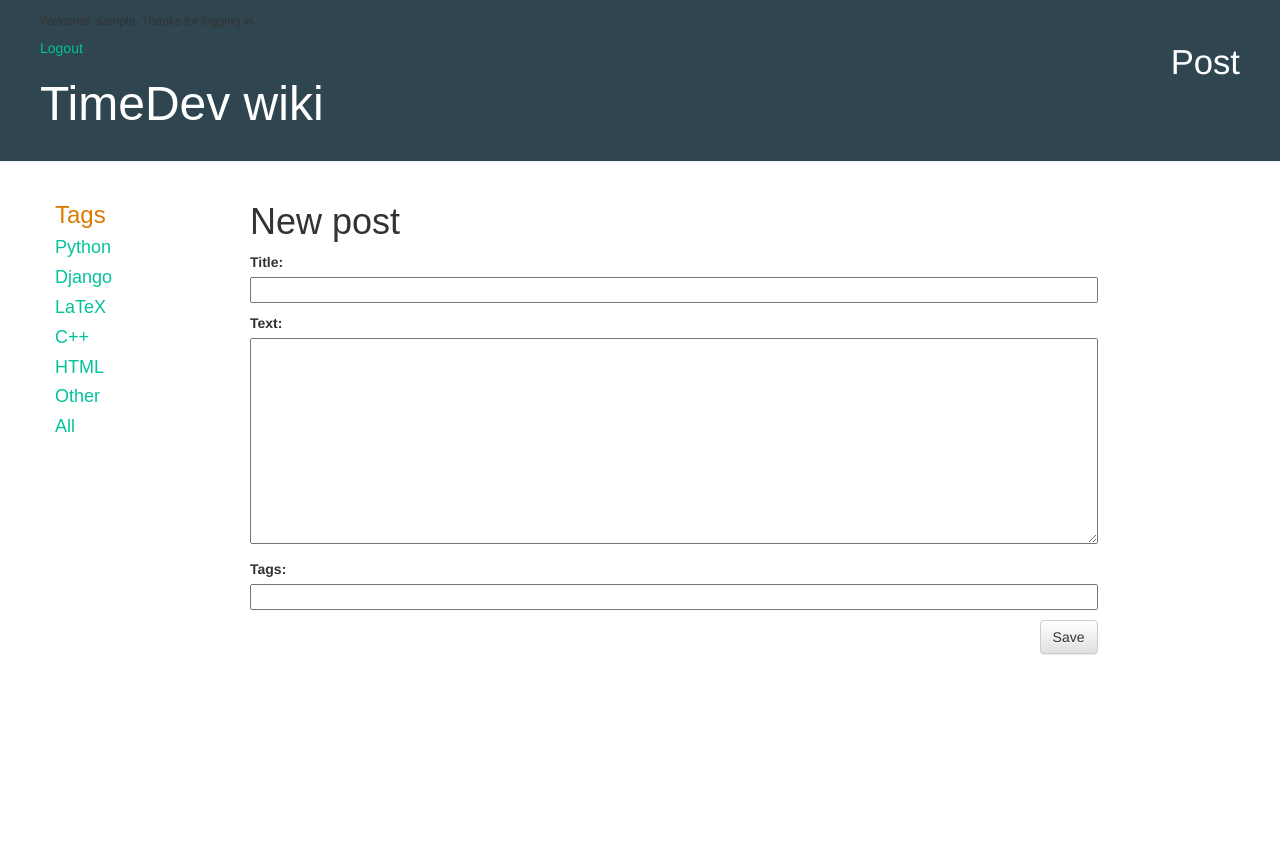
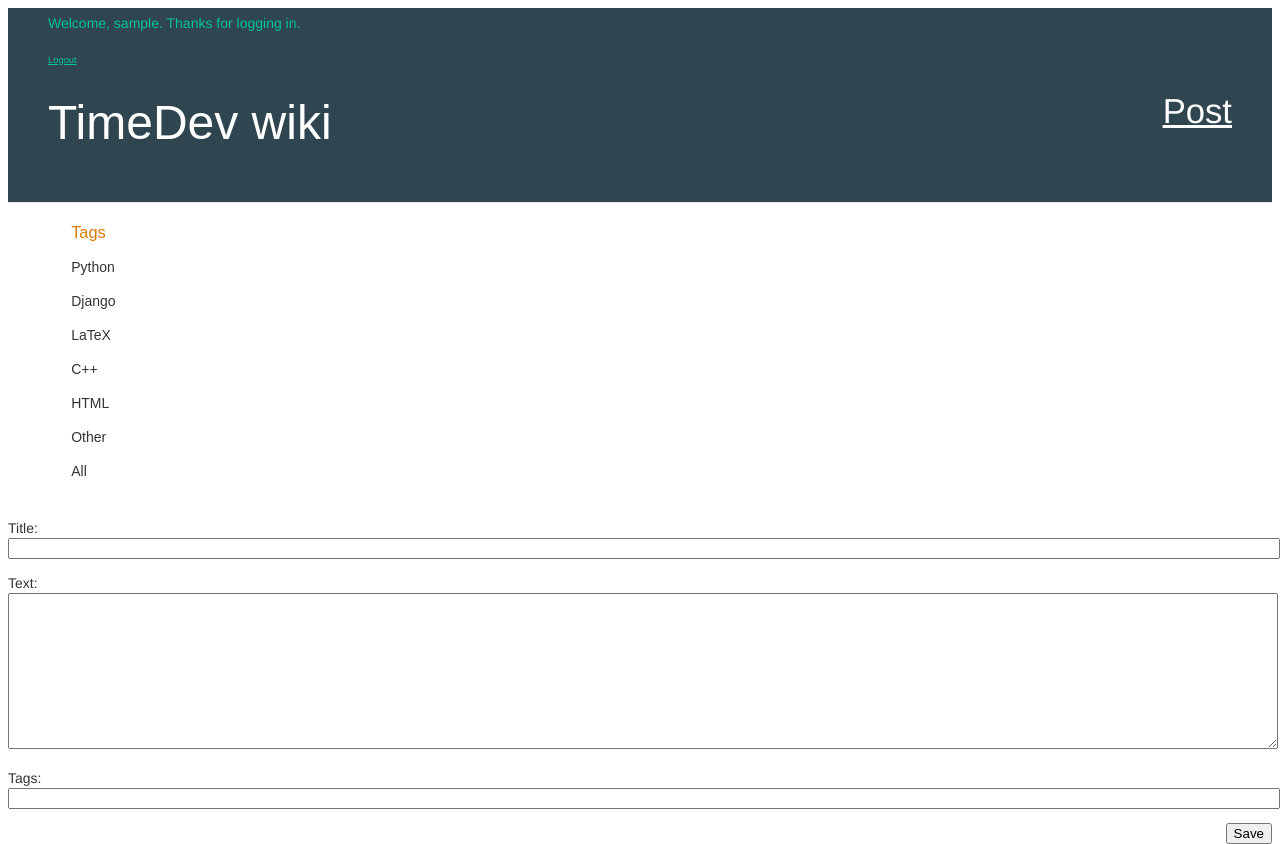
Before and after one commit to philsupertramp/wiki, a Django app: page /post/new/ in a window 1280 px wide. Before the commit the page ends 655 px from the top, so only its background shows below. Run offline with Django 3.2, Linux system fonts and the light colour scheme; the visitor is signed in with stand-in values (Sample User, id 1); some libraries are stand-ins or nearby versions.

Commit message:
changed .css files

```diff
--- a/elements/templates/elements/post_edit.html
+++ b/elements/templates/elements/post_edit.html
@@ -1,10 +1,13 @@
 {% extends 'wiki/base.html' %}
 
 {% block content %}
-    <h1>New post</h1>
+    <div class="vertical-box">
+    <!--<h1>New post</h1>-->
+    <div >
     <form method="POST" class="post-form">{% csrf_token %}
         {{ form.as_p  }}
         <button type="submit" class="save btn btn-default">Save</button>
     </form>
-
+    </div>
+    </div>
 {% endblock %}
--- a/elements/templates/wiki/base.html
+++ b/elements/templates/wiki/base.html
@@ -2,9 +2,9 @@
 <!doctype html>
     <head>
         <title>TimeDev Wiki</title>
-        <link rel="stylesheet" href="//maxcdn.bootstrapcdn.com/bootstrap/3.2.0/css/bootstrap.min.css">
-        <link rel="stylesheet" href="//maxcdn.bootstrapcdn.com/bootstrap/3.2.0/css/bootstrap-theme.min.css">
-        <link href='//fonts.googleapis.com/css?family=Lobster&subset=latin,latin-ext' rel='stylesheet' type='text/css'>
+       <!-- <link rel="stylesheet" href="//maxcdn.bootstrapcdn.com/bootstrap/3.2.0/css/bootstrap.min.css">
+       <link rel="stylesheet" href="//maxcdn.bootstrapcdn.com/bootstrap/3.2.0/css/bootstrap-theme.min.css">
+       <link href='//fonts.googleapis.com/css?family=Lobster&subset=latin,latin-ext' rel='stylesheet' type='text/css'> -->
         <link rel="stylesheet" href="{% static 'css/wiki.css' %}">
         <script type="text/javascript" src="{% static 'ckeditor/ckeditor/ckeditor.js' %}"></script>
         <script type="text/javascript" src="{% static 'ckeditor/ckeditor-init.js' %}"></script>
@@ -15,11 +15,11 @@
     <div class="page-header">
 
         {% if user.is_authenticated %}
-                <h6>Welcome, {{ user.username }}. Thanks for logging in.</h6>
-                <a href="/logout">Logout</a>
+                <a>Welcome, {{ user.username }}. Thanks for logging in.</a>
+                <a href="/logout"><h6 style="text-decoration: none;">Logout</h6></a>
         {% else %}
                 <p>Welcome, new user. Please log in.</p>
-                <a href="/login">Login</a>
+                <h6><a href="/login">Login</a></h6>
         {% endif %}
 
       {%if user.is_authenticated %}
@@ -28,29 +28,29 @@
       {%endif%}
         <h1><a href="/">TimeDev wiki</a></h1>
     </div>
-    <div class="container content">
-        <div class="row">
-            <div class="col-xs-2 col-sm-3 col-md-2 col-lg-2">
-                <table class="table">
+    <div class="vertical-box">
+        <div style="margin-left: 5%;">
+            <table class="table">
 
                         <tr><h3 style="color: #dc7b01;"> Tags</h3></tr>
-                        <tr><h4><a href="/post/list/Python/">Python</a></h4></tr>
-                        <tr><h4><a href="/post/list/Django/">Django</a></h4></tr>
-                        <tr><h4><a href="/post/list/LaTeX/">LaTeX</a></h4></tr>
-                        <tr><h4><a href="/post/list/cpp/">C++</a></h4></tr>
-                        <tr><h4><a href="/post/list/HTML/">HTML</a></h4></tr>
-                        <tr><h4><a href="/post/list/Other">Other</a></h4></tr>
-                        <tr><h4><a href="/post/">All</a></h4></tr>
+                        <tr><h4><a1 href="/post/list/Python/">Python</a1></h4></tr>
+                        <tr><h4><a1 href="/post/list/Django/">Django</a1></h4></tr>
+                        <tr><h4><a1 href="/post/list/LaTeX/">LaTeX</a1></h4></tr>
+                        <tr><h4><a1 href="/post/list/cpp/">C++</a1></h4></tr>
+                        <tr><h4><a1 href="/post/list/HTML/">HTML</a1></h4></tr>
+                        <tr><h4><a1 href="/post/list/Other">Other</a1></h4></tr>
+                        <tr><h4><a1 href="/post/">All</a1></h4></tr>
 
                 </table>
             </div>
-
-            <div class="col-xs-9 col-sm-8 col-md-9 col-lg-9">
+            <div class="horizontal-box" style="margin-top: 20px;">
             {% block content %}
             {% endblock %}
             </div>
-        </div>
+
     </div>
+    </div>
+
 </body>
 
 </html>
--- a/static/css/wiki.css
+++ b/static/css/wiki.css
@@ -1,3 +1,9 @@
+.page-header{
+	padding-bottom:9px;
+	margin:40px 0 20px;
+	border-bottom:1px solid #eee
+}
+
 .page-header {
     background-color: #2f4550;
     margin-top: 0;
@@ -12,6 +18,21 @@
 
 .content {
     margin-left: 40px;
+}
+
+h1,h2,h3,h4,h5,h6,.h1,.h2,.h3,.h4,.h5,.h6{
+	font-family:inherit;
+	font-weight:500;
+	line-height:1.1;
+	color:inherit
+}
+
+body{
+	font-family:"Helvetica Neue",Helvetica,Arial,sans-serif;
+	font-size:14px;
+	line-height:1.42857143;
+	color:#333;
+	background-color:#fff;
 }
 
 h1, h2, h3, h4 {
```
Also changed, not shown: elements/static/css/wiki.css (+94 -18 lines).
